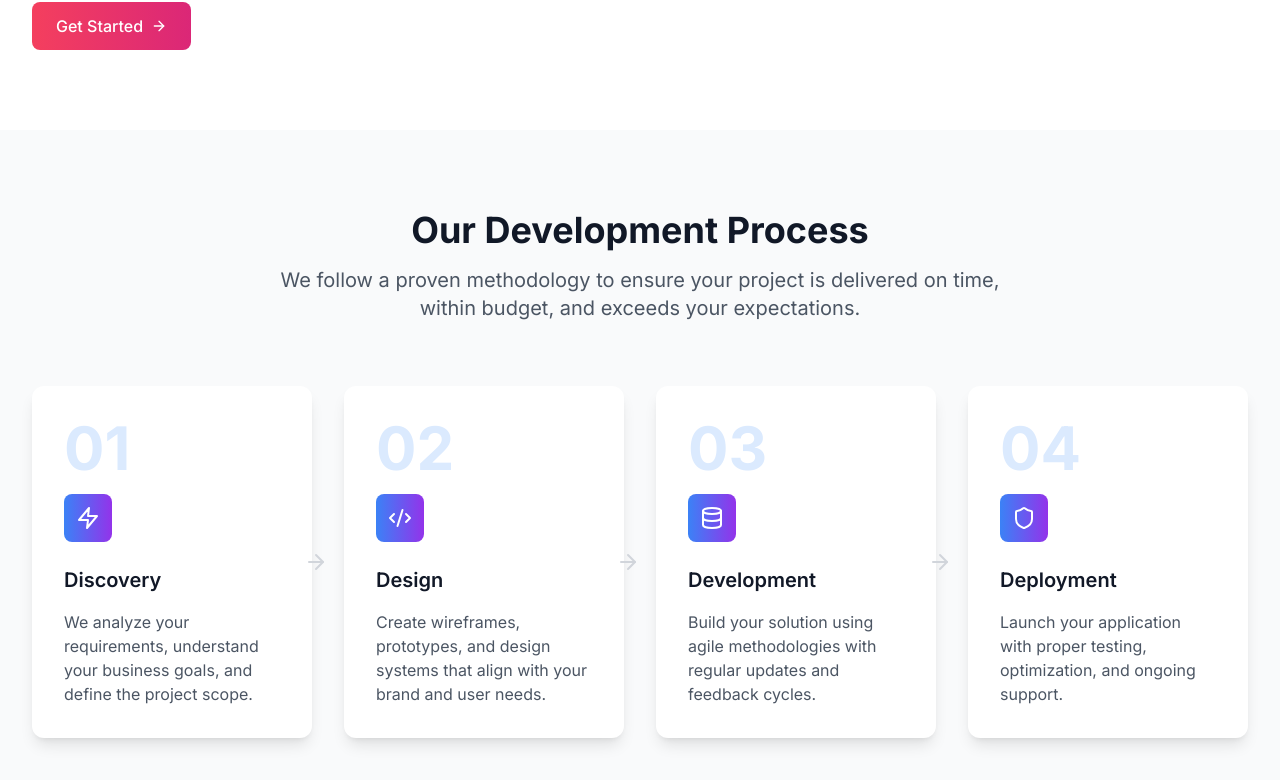
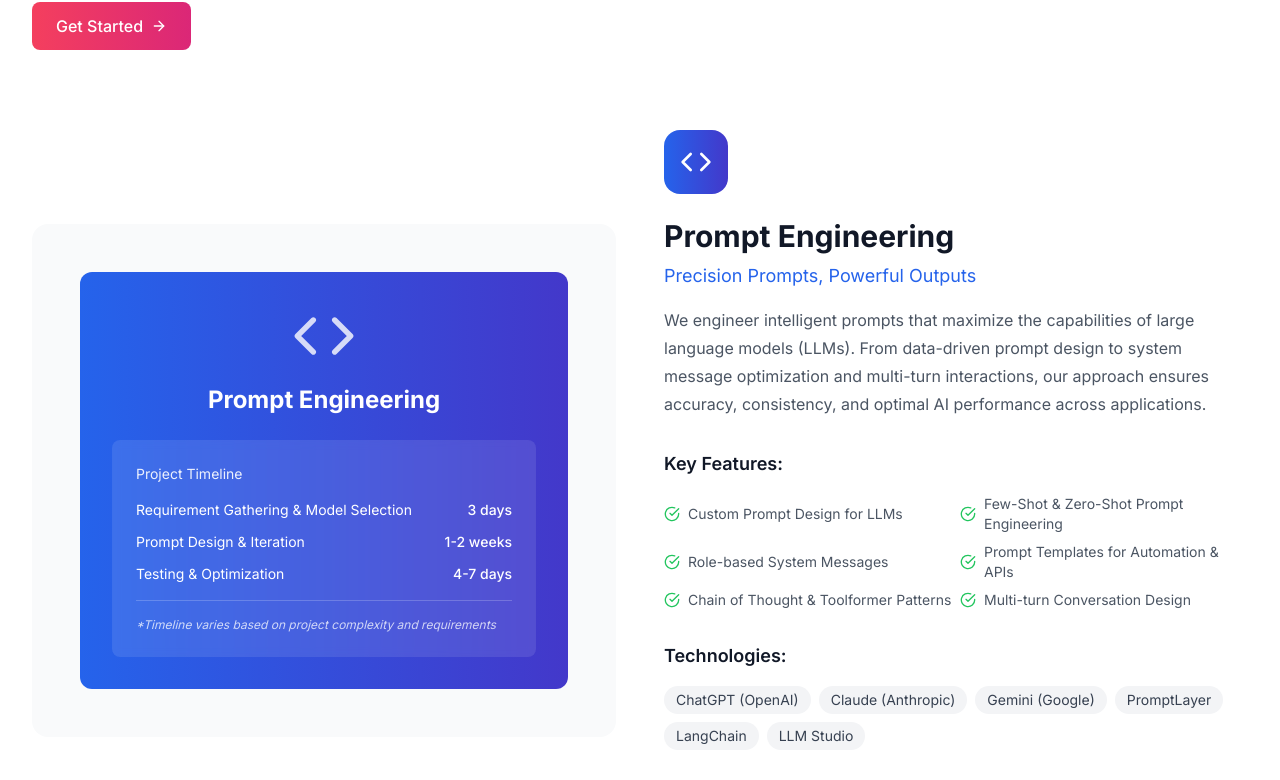
Before and after one commit to setusairam/NetSys-Tech-Website, a React (Vite) app: page /product in a window 1280 px wide. Shown: the part 5196-5976 px from the top of the page. Built offline with nearby package versions, Linux system fonts and the light colour scheme.

Commit message:
added team

```diff
--- a/src/data/teamMembers.ts
+++ b/src/data/teamMembers.ts
@@ -23,9 +23,9 @@ export const teamMembers: TeamMember[] = [
     image: 'images/usericon.png',
     skills: ['Strategic Planning', 'Business Development', 'Team Leadership', 'Product Vision'],
     social: {
-      linkedin: 'https://linkedin.com/in/sarahjohnson',
+      linkedin: 'https://www.linkedin.com/in/setusairam-y/',
       // twitter: 'https://twitter.com/sarahjohnson',
-      github: 'https://github.com/michaelchen'
+      github: 'https://github.com/setusairam'
     }
   },
   {
@@ -37,8 +37,21 @@ export const teamMembers: TeamMember[] = [
     image: 'images/usericon.png',
     skills: ['System Architecture', 'AI/ML', 'Cloud Computing', 'Technical Leadership'],
     social: {
-      linkedin: 'https://linkedin.com/in/michaelchen',
-      github: 'https://github.com/michaelchen'
+      linkedin: 'https://www.linkedin.com/in/pinnamaneni-praneeth/',
+      github: 'https://github.com/pinnamanenipraneeth08'
+    }
+  },
+  {
+    id: '3',
+    name: 'Naga Sai',
+    role: 'App & Full Stack Developer',
+    department: 'Leadership',
+    bio: 'Leads with technical expertise, building scalable and innovative solutions across the stack.',
+    image: 'images/usericon.png',
+    skills: ['System Architecture', 'AI/ML', 'Cloud Computing', 'Technical Leadership'],
+    social: {
+      linkedin: 'https://www.linkedin.com/in/sirius-ar/',
+      github: 'https://github.com/sirius54817'
     }
   },
 ];
--- a/src/pages/Product.tsx
+++ b/src/pages/Product.tsx
@@ -16,7 +16,12 @@ import {
   Database,
   Brush,
   LineChart,
-  Pencil
+  Pencil,
+  TypeIcon,
+  FileType2,
+  LucideType,
+  AtSignIcon,
+  Code
 } from 'lucide-react';
 
 const Product: React.FC = () => {
@@ -173,6 +178,35 @@ const Product: React.FC = () => {
         { phase: 'Research & Strategy', duration: '1 week' },
         { phase: 'Content Creation', duration: '2-6 weeks' },
         { phase: 'Review & Optimization', duration: '1 week' }
+      ]
+    },
+    {
+      id: 'Prompting',
+      icon: Code, // You can replace this with a suitable icon for prompt engineering
+      title: 'Prompt Engineering',
+      subtitle: 'Precision Prompts, Powerful Outputs',
+      description: 'We engineer intelligent prompts that maximize the capabilities of large language models (LLMs). From data-driven prompt design to system message optimization and multi-turn interactions, our approach ensures accuracy, consistency, and optimal AI performance across applications.',
+      features: [
+        'Custom Prompt Design for LLMs',
+        'Few-Shot & Zero-Shot Prompt Engineering',
+        'Role-based System Messages',
+        'Prompt Templates for Automation & APIs',
+        'Chain of Thought & Toolformer Patterns',
+        'Multi-turn Conversation Design'
+      ],
+      technologies: [
+        'ChatGPT (OpenAI)',
+        'Claude (Anthropic)',
+        'Gemini (Google)',
+        'PromptLayer',
+        'LangChain',
+        'LLM Studio'
+      ],
+      gradient: 'from-blue-600 to-indigo-700',
+      timeline: [
+        { phase: 'Requirement Gathering & Model Selection', duration: '3 days' },
+        { phase: 'Prompt Design & Iteration', duration: '1-2 weeks' },
+        { phase: 'Testing & Optimization', duration: '4-7 days' }
       ]
     }
   ];
```
